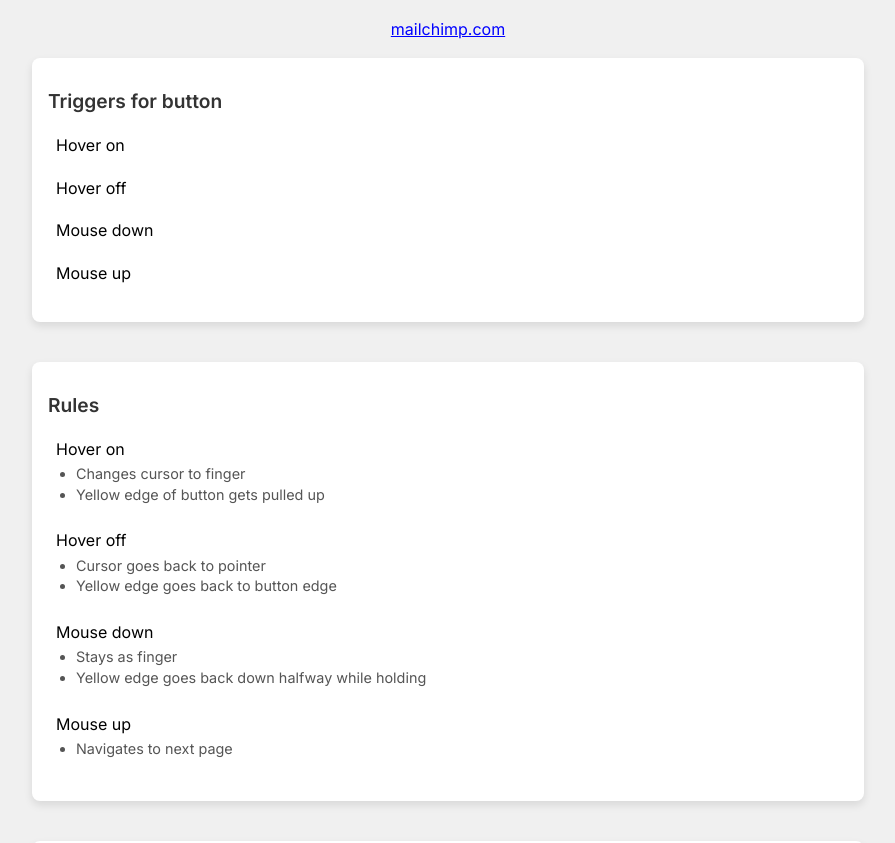
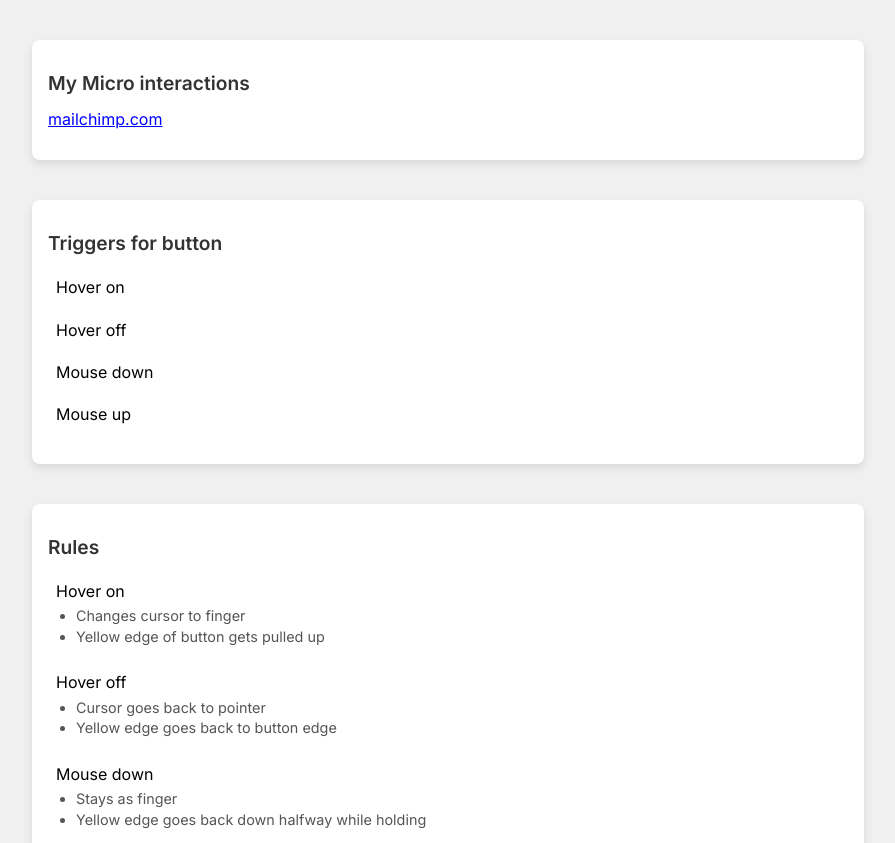
Before and after one commit to gabeferreiraa/idm241-gf379, a website: page alpha/index.html in a window 1280 px wide. Shown: the top 843 px of the page, without its empty margins (192-1087 px from the left). Drawn offline with Linux system fonts and the light colour scheme.

Commit message:
small fixes for class help

```diff
--- a/alpha/index.html
+++ b/alpha/index.html
@@ -11,9 +11,17 @@
 </head>
 <body>
 
-    <div>
+
+    <div class="card">
+        <div class="card__header">
+            <h2 class="card__title">My Micro interactions</h2>
+        </div>
+        <div class="card__body">
+            <div>
               <a class="card__link" target="_blank" href="https://www.mailchimp.com">mailchimp.com</a>
             </div>
+        </div>
+    </div>
     <div class="card">
         <div class="card__header">
             <h2 class="card__title">Triggers for button</h2>
```
